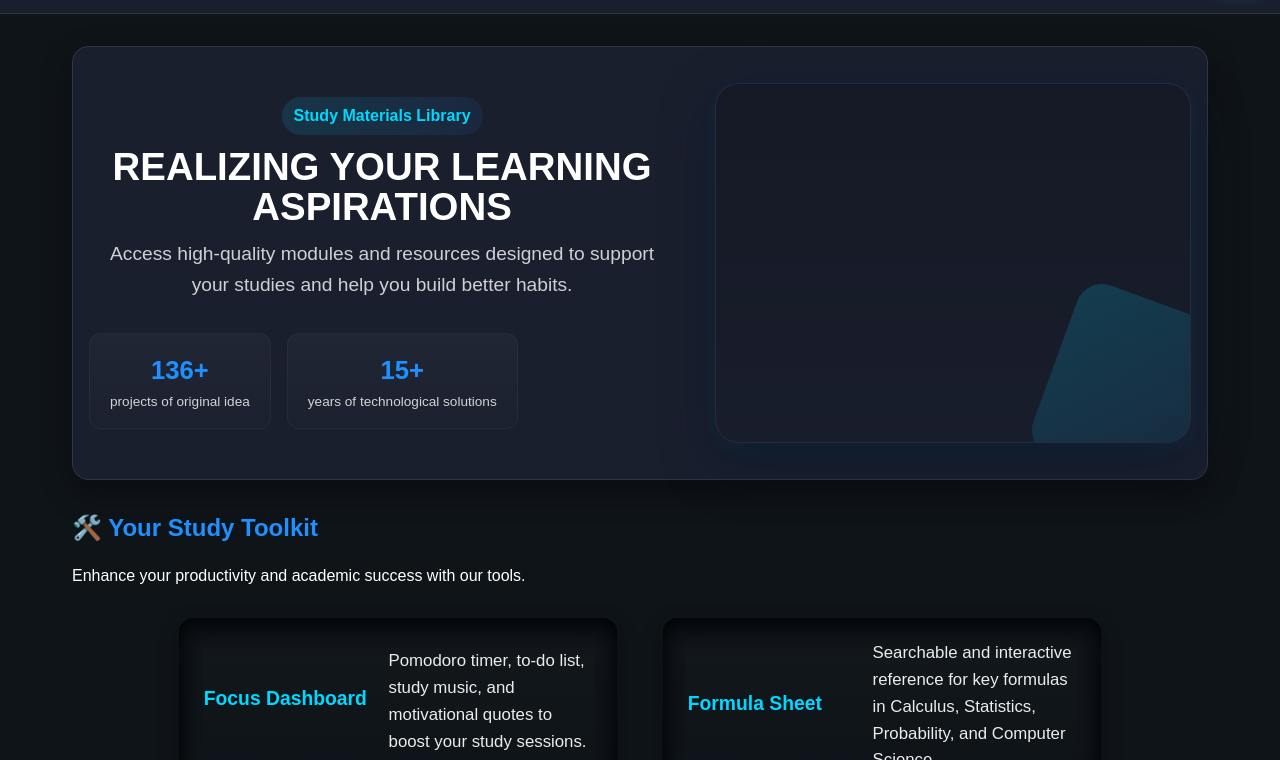
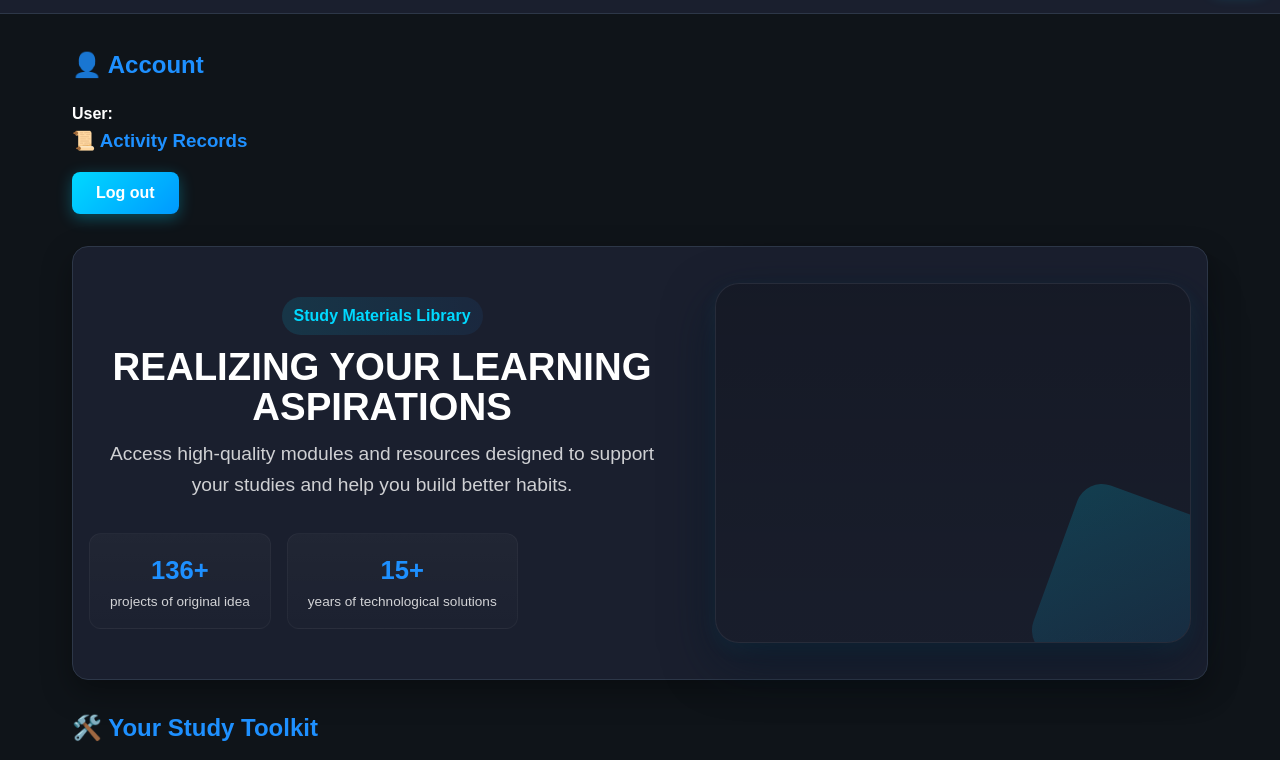
Before and after one commit to GregNathan/study-tools, a website: page index.html in a window 1280 px wide. Shown: the part 70-830 px from the top of the page. Drawn offline with Linux system fonts and the light colour scheme; sample sign-in values are in the browser's storage.

Commit message:
Update index.html

```diff
--- a/index.html
+++ b/index.html
@@ -26,6 +26,16 @@
         <button id="theme-toggle">🌙</button>
     </header>
     <main>
+        <section class="account-panel fade-in">
+  <h2>👤 Account</h2>
+  <p><strong>User:</strong> <span id="accountName"></span></p>
+
+  <h3>📜 Activity Records</h3>
+  <ul id="activityList"></ul>
+
+  <button onclick="logout()" class="danger-btn">Log out</button>
+</section>
+
         <section class="hero fade-in">
             <div class="hero-inner">
                 <div class="hero-left">
```
